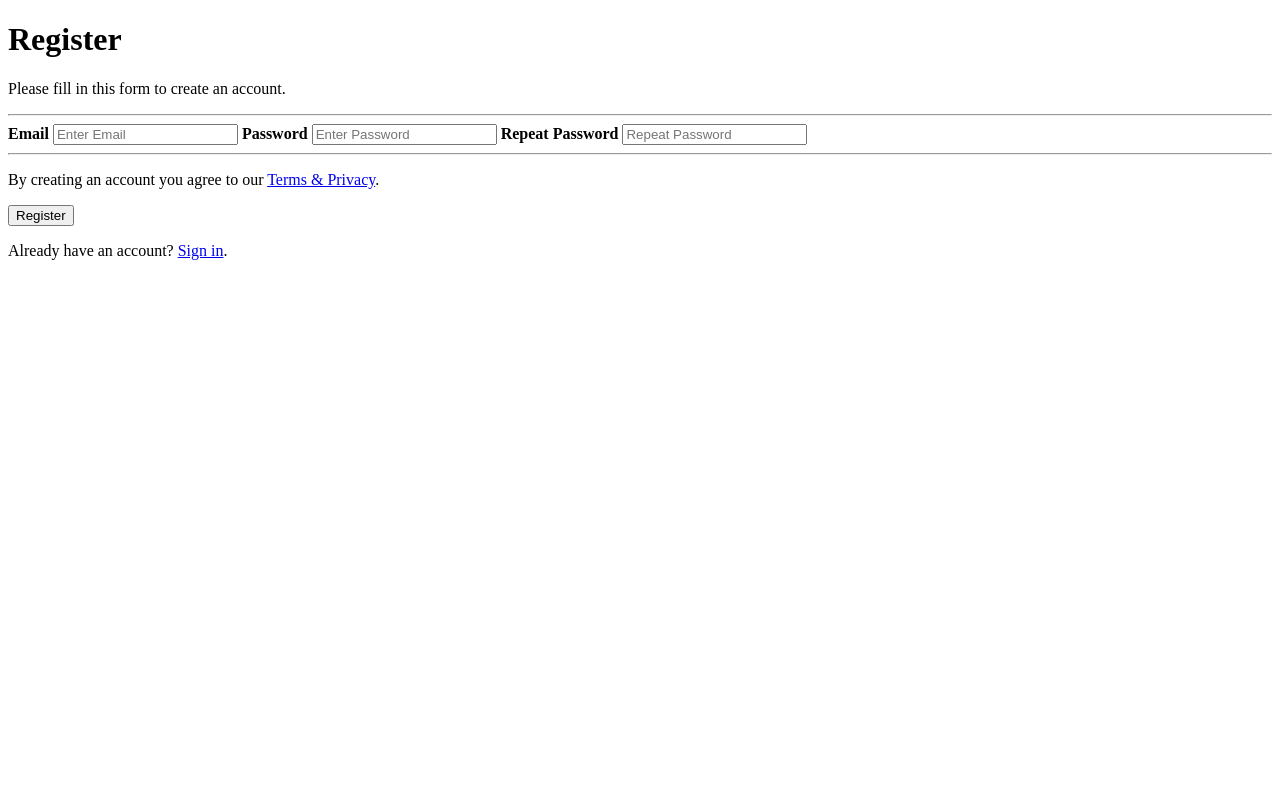
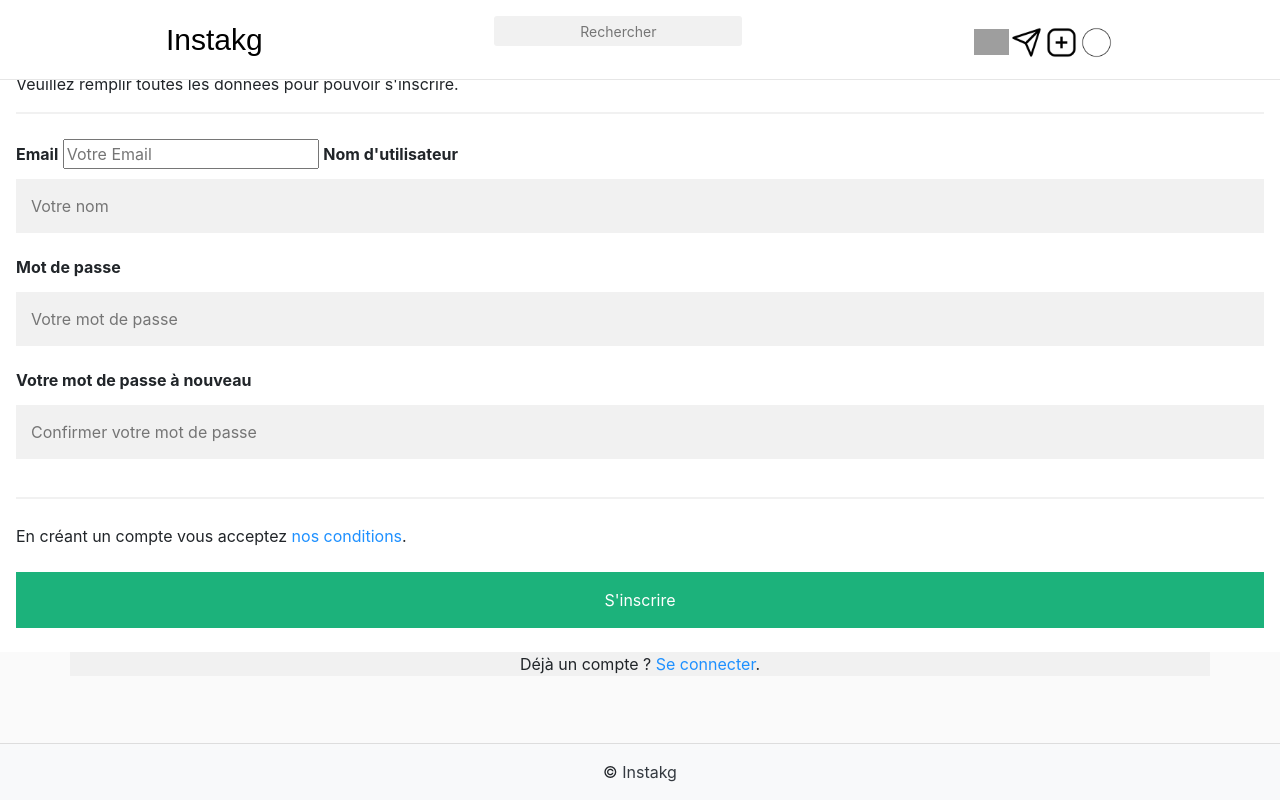
Before and after one commit to ilanmlq/instakg, a PHP site: template views/auth/register.php in a window 1280 px wide. Run offline with PHP 8.4, Linux system fonts and the light colour scheme; the template is opened without the code that fills it, so the values that code supplies are empty; some web fonts are replaced; grey boxes are pictures that could not be loaded.

Commit message:
login et register

```diff
--- a/views/auth/register.php
+++ b/views/auth/register.php
@@ -1,39 +1,30 @@
-<!DOCTYPE html>
-<html lang="en">
+<form action="index.php?url=acce">
+    <div class="container-auth">
+        <h1>S'inscrire</h1>
+        <p>Veuillez remplir toutes les données pour pouvoir s'inscrire.</p>
 
-<head>
-    <meta charset="UTF-8">
-    <meta http-equiv="X-UA-Compatible" content="IE=edge">
-    <meta name="viewport" content="width=device-width, initial-scale=1.0">
-    <title>Document</title>
-    <link rel="stylesheet" href="">
-</head>
+        <hr>
 
-<body>
-    <form action="/action_page.php">
-        <div class="container">
-            <h1>Register</h1>
-            <p>Please fill in this form to create an account.</p>
-            <hr>
+        <label for="email"><b>Email</b></label>
+        <input type="email" placeholder="Votre Email" name="email" value="">
 
-            <label for="email"><b>Email</b></label>
-            <input type="text" placeholder="Enter Email" name="email" id="email" required>
+        <label for="username"><b>Nom d'utilisateur</b></label>
+        <input type="text" placeholder="Votre nom" name="username" value="">
 
-            <label for="psw"><b>Password</b></label>
-            <input type="password" placeholder="Enter Password" name="psw" id="psw" required>
+        <label for="pwd"><b>Mot de passe</b></label>
+        <input type="password" placeholder="Votre mot de passe" name="pwd">
 
-            <label for="psw-repeat"><b>Repeat Password</b></label>
-            <input type="password" placeholder="Repeat Password" name="psw-repeat" id="psw-repeat" required>
-            <hr>
-            <p>By creating an account you agree to our <a href="#">Terms & Privacy</a>.</p>
+        <label for="pwdRepeat"><b>Votre mot de passe à nouveau</b></label>
+        <input type="password" placeholder="Confirmer votre mot de passe" name="pwdRepeat">
 
-            <button type="submit" class="registerbtn">Register</button>
-        </div>
+        <hr>
 
-        <div class="container signin">
-            <p>Already have an account? <a href="#">Sign in</a>.</p>
-        </div>
-    </form>
-</body>
+        <p>En créant un compte vous acceptez <a href="#">nos conditions</a>.</p>
 
-</html>
+        <button type="submit" class="registerbtn">S'inscrire</button>
+    </div>
+
+    <div class="container signin">
+        <p>Déjà un compte ? <a href="#">Se connecter</a>.</p>
+    </div>
+</form>
--- a/views/css/auth.css
+++ b/views/css/auth.css
@@ -1,5 +1,5 @@
 /* Add padding to containers */
-.container {
+.container-auth {
     padding: 16px;
     background-color: white;
 }
```
